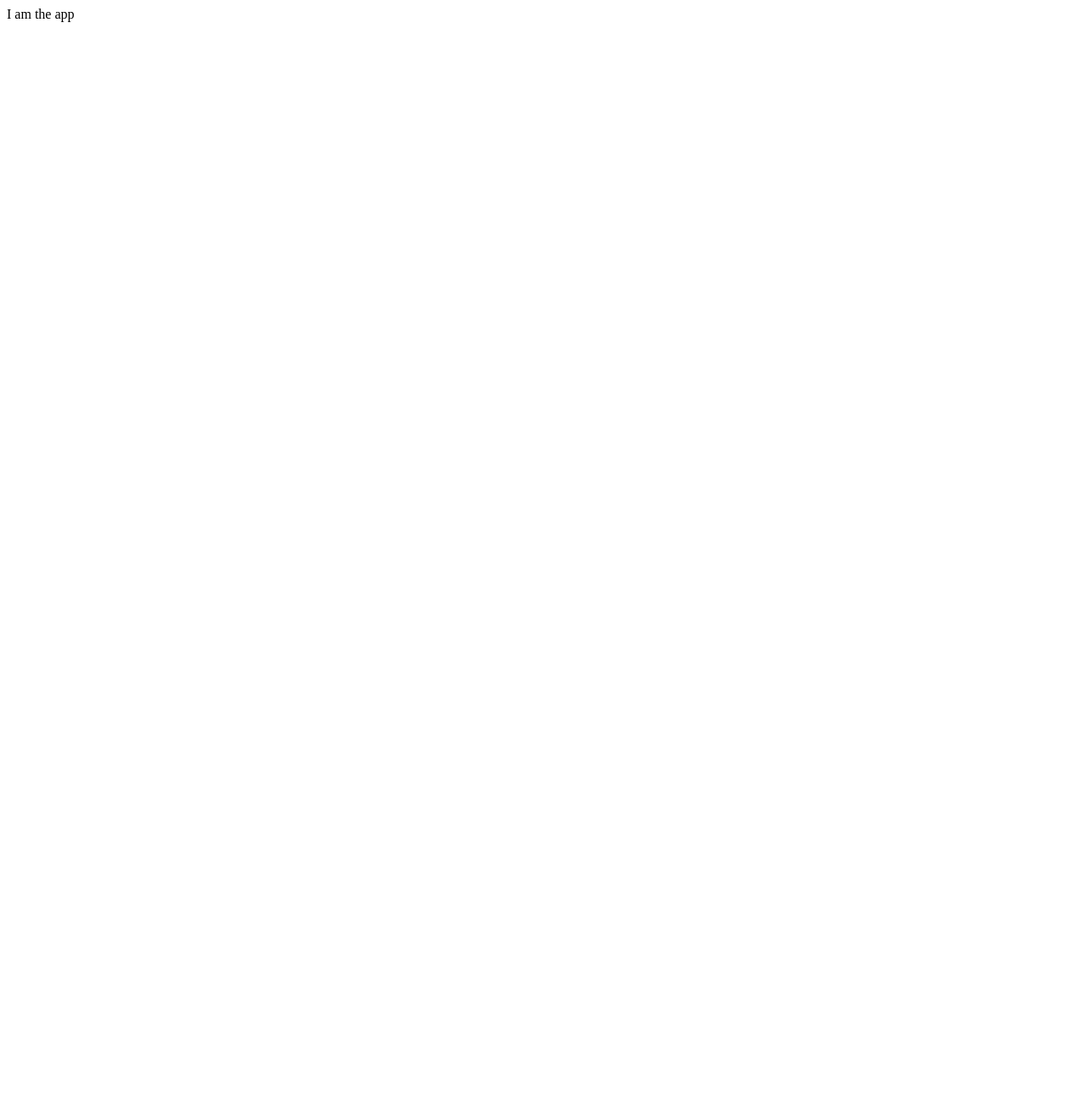
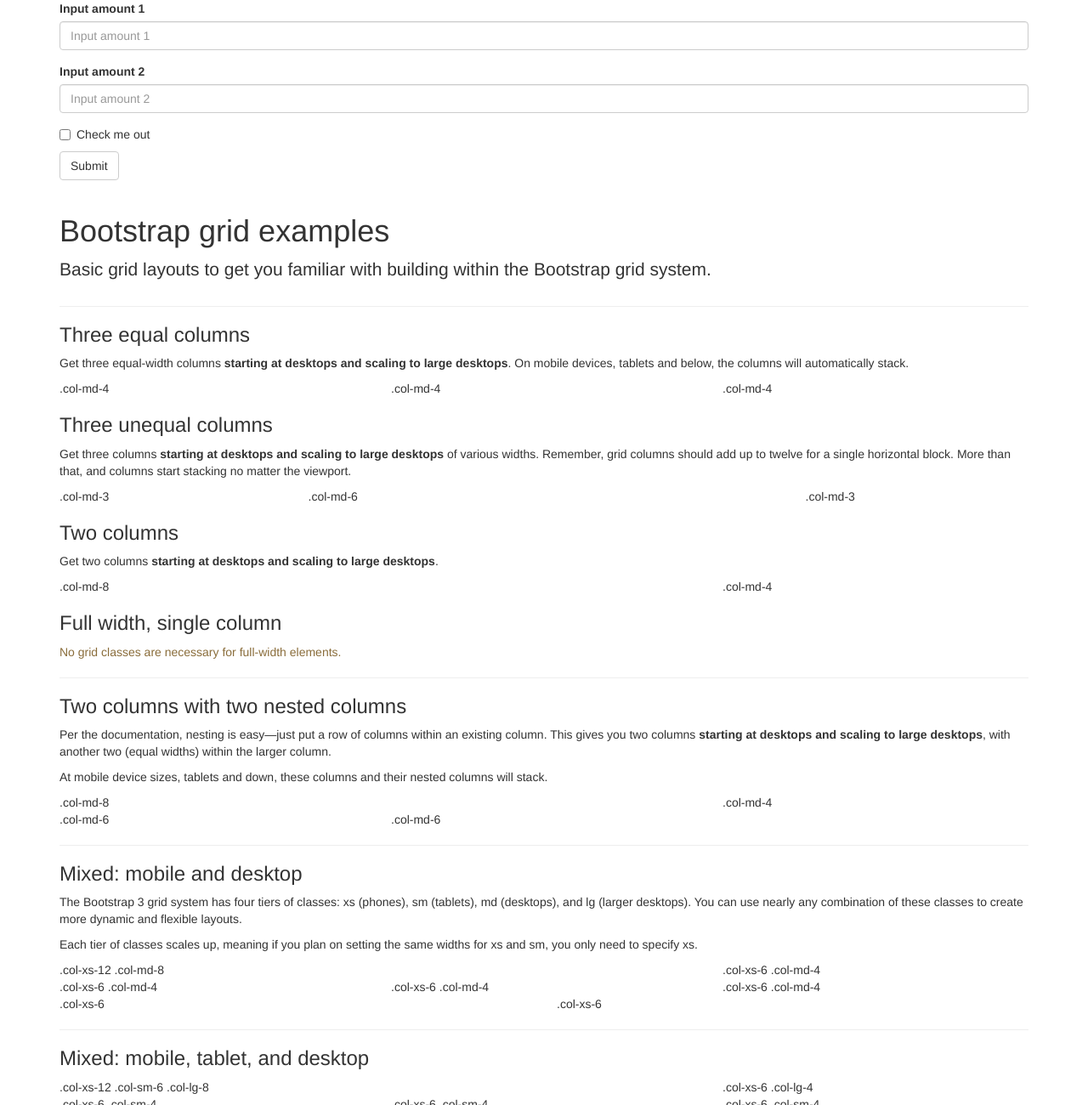
Before and after one commit to schalmersdev/phonegap-hello, a plain HTML site: page index.html in a window 1280 px wide. Shown: the top 1300 px of the page at 85% size. Before the commit the page ends 800 px from the top, so only its background shows below. Drawn offline with nearby package versions, Linux system fonts and the light colour scheme.

Commit message:
Added form

```diff
--- a/index.html
+++ b/index.html
@@ -1,8 +1,146 @@
 <html>
 <head>
+	<link href="http://netdna.bootstrapcdn.com/bootstrap/3.1.1/css/bootstrap.min.css" rel="stylesheet">
+	<script src="http://netdna.bootstrapcdn.com/bootstrap/3.1.1/js/bootstrap.min.js"></script>
 	<title>Hello world app</title>
 </head>
 <body>
-	I am the app
+
+	<div class="container">
+
+		<form role="form">
+			<div class="form-group">
+				<label for="exampleInputEmail1">Input amount 1</label>
+				<input type="text" class="form-control" id="exampleInputEmail1" placeholder="Input amount 1">
+			</div>
+			<div class="form-group">
+				<label for="exampleInputPassword1">Input amount 2</label>
+				<input type="text" class="form-control" id="exampleInputPassword1" placeholder="Input amount 2">
+			</div>
+
+			<div class="checkbox">
+				<label>
+					<input type="checkbox"> Check me out
+				</label>
+			</div>
+
+			<button type="submit" class="btn btn-default">Submit</button>
+		</form>
+
+		<div class="page-header">
+			<h1>Bootstrap grid examples</h1>
+			<p class="lead">Basic grid layouts to get you familiar with building within the Bootstrap grid system.</p>
+		</div>
+
+		<h3>Three equal columns</h3>
+		<p>Get three equal-width columns <strong>starting at desktops and scaling to large desktops</strong>. On mobile devices, tablets and below, the columns will automatically stack.</p>
+		<div class="row">
+			<div class="col-md-4">.col-md-4</div>
+			<div class="col-md-4">.col-md-4</div>
+			<div class="col-md-4">.col-md-4</div>
+		</div>
+
+		<h3>Three unequal columns</h3>
+		<p>Get three columns <strong>starting at desktops and scaling to large desktops</strong> of various widths. Remember, grid columns should add up to twelve for a single horizontal block. More than that, and columns start stacking no matter the viewport.</p>
+		<div class="row">
+			<div class="col-md-3">.col-md-3</div>
+			<div class="col-md-6">.col-md-6</div>
+			<div class="col-md-3">.col-md-3</div>
+		</div>
+
+		<h3>Two columns</h3>
+		<p>Get two columns <strong>starting at desktops and scaling to large desktops</strong>.</p>
+		<div class="row">
+			<div class="col-md-8">.col-md-8</div>
+			<div class="col-md-4">.col-md-4</div>
+		</div>
+
+		<h3>Full width, single column</h3>
+		<p class="text-warning">No grid classes are necessary for full-width elements.</p>
+
+		<hr>
+
+		<h3>Two columns with two nested columns</h3>
+		<p>Per the documentation, nesting is easy—just put a row of columns within an existing column. This gives you two columns <strong>starting at desktops and scaling to large desktops</strong>, with another two (equal widths) within the larger column.</p>
+		<p>At mobile device sizes, tablets and down, these columns and their nested columns will stack.</p>
+		<div class="row">
+			<div class="col-md-8">
+				.col-md-8
+				<div class="row">
+					<div class="col-md-6">.col-md-6</div>
+					<div class="col-md-6">.col-md-6</div>
+				</div>
+			</div>
+			<div class="col-md-4">.col-md-4</div>
+		</div>
+
+		<hr>
+
+		<h3>Mixed: mobile and desktop</h3>
+		<p>The Bootstrap 3 grid system has four tiers of classes: xs (phones), sm (tablets), md (desktops), and lg (larger desktops). You can use nearly any combination of these classes to create more dynamic and flexible layouts.</p>
+		<p>Each tier of classes scales up, meaning if you plan on setting the same widths for xs and sm, you only need to specify xs.</p>
+		<div class="row">
+			<div class="col-xs-12 col-md-8">.col-xs-12 .col-md-8</div>
+			<div class="col-xs-6 col-md-4">.col-xs-6 .col-md-4</div>
+		</div>
+		<div class="row">
+			<div class="col-xs-6 col-md-4">.col-xs-6 .col-md-4</div>
+			<div class="col-xs-6 col-md-4">.col-xs-6 .col-md-4</div>
+			<div class="col-xs-6 col-md-4">.col-xs-6 .col-md-4</div>
+		</div>
+		<div class="row">
+			<div class="col-xs-6">.col-xs-6</div>
+			<div class="col-xs-6">.col-xs-6</div>
+		</div>
+
+		<hr>
+
+		<h3>Mixed: mobile, tablet, and desktop</h3>
+		<p></p>
+		<div class="row">
+			<div class="col-xs-12 col-sm-6 col-lg-8">.col-xs-12 .col-sm-6 .col-lg-8</div>
+			<div class="col-xs-6 col-lg-4">.col-xs-6 .col-lg-4</div>
+		</div>
+		<div class="row">
+			<div class="col-xs-6 col-sm-4">.col-xs-6 .col-sm-4</div>
+			<div class="col-xs-6 col-sm-4">.col-xs-6 .col-sm-4</div>
+			<div class="col-xs-6 col-sm-4">.col-xs-6 .col-sm-4</div>
+		</div>
+
+		<hr>
+
+		<h3>Column clearing</h3>
+		<p><a href="http://getbootstrap.com/css/#grid-responsive-resets">Clear floats</a> at specific breakpoints to prevent awkward wrapping with uneven content.</p>
+		<div class="row">
+			<div class="col-xs-6 col-sm-3">
+				.col-xs-6 .col-sm-3
+				<br>
+				Resize your viewport or check it out on your phone for an example.
+			</div>
+			<div class="col-xs-6 col-sm-3">.col-xs-6 .col-sm-3</div>
+
+			<!-- Add the extra clearfix for only the required viewport -->
+			<div class="clearfix visible-xs"></div>
+
+			<div class="col-xs-6 col-sm-3">.col-xs-6 .col-sm-3</div>
+			<div class="col-xs-6 col-sm-3">.col-xs-6 .col-sm-3</div>
+		</div>
+
+		<hr>
+
+		<h3>Offset, push, and pull resets</h3>
+		<p>Reset offsets, pushes, and pulls at specific breakpoints.</p>
+		<div class="row">
+			<div class="col-sm-5 col-md-6">.col-sm-5 .col-md-6</div>
+			<div class="col-sm-5 col-sm-offset-2 col-md-6 col-md-offset-0">.col-sm-5 .col-sm-offset-2 .col-md-6 .col-md-offset-0</div>
+		</div>
+		<div class="row">
+			<div class="col-sm-6 col-md-5 col-lg-6">.col-sm-6 .col-md-5 .col-lg-6</div>
+			<div class="col-sm-6 col-md-5 col-md-offset-2 col-lg-6 col-lg-offset-0">.col-sm-6 .col-md-5 .col-md-offset-2 .col-lg-6 .col-lg-offset-0</div>
+		</div>
+
+
+	</div> <!-- /container -->
+
 </body>
 </html>
```
